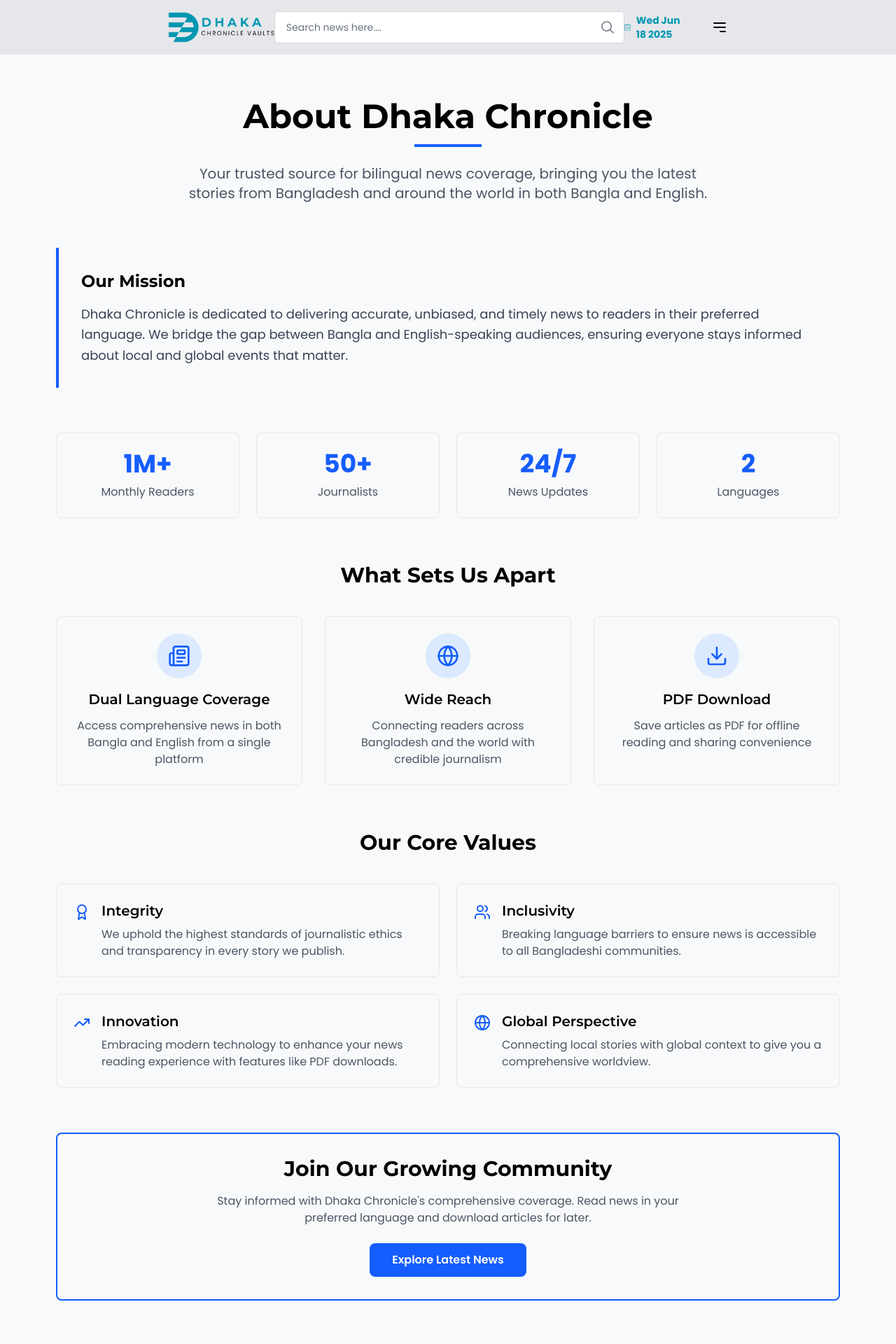
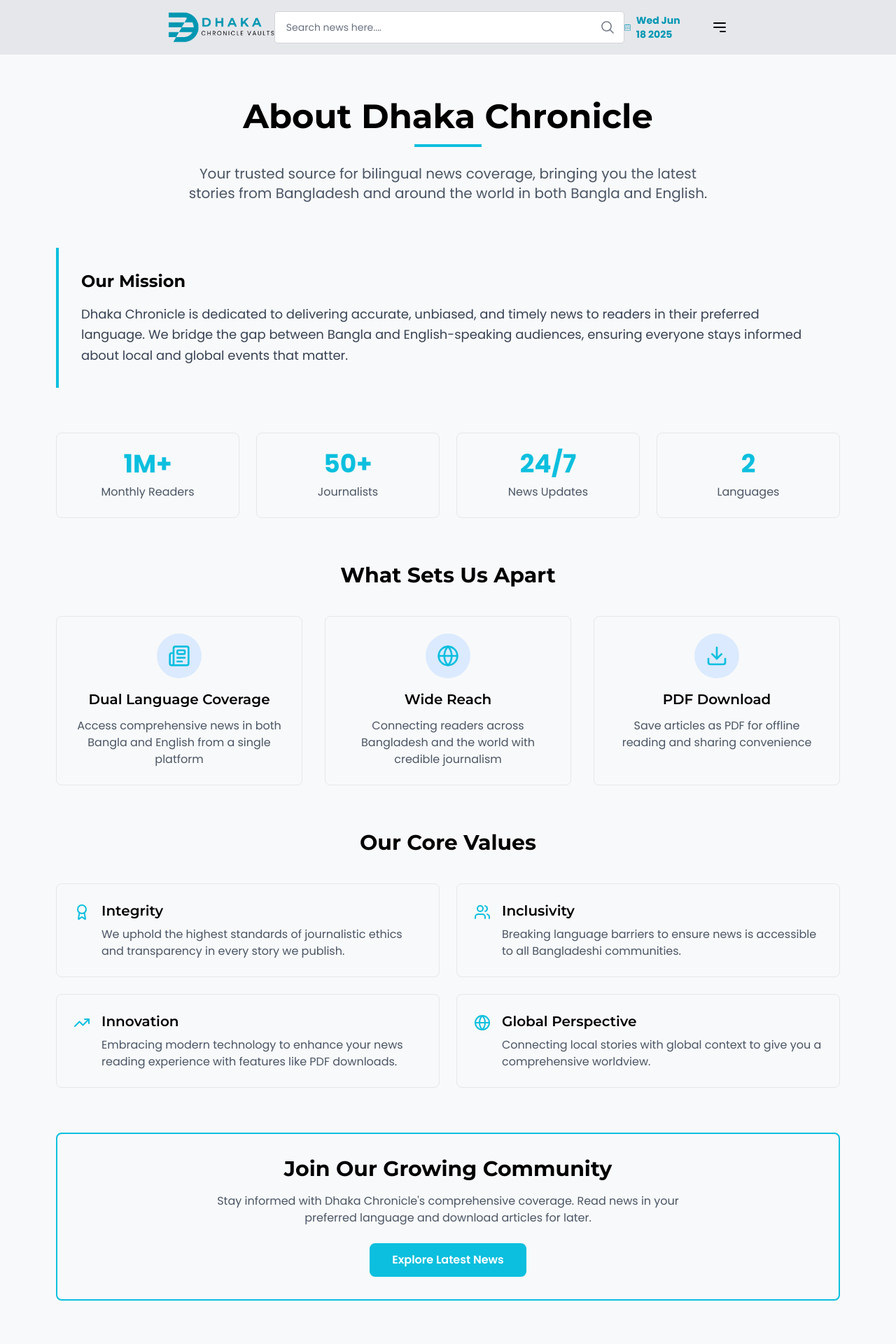
Before and after one commit to Nazmul246/Dhaka-Chronicle-minimal, a React (Vite) app in the folder bangla-news-frontend/: page /about in a window 1280 px wide. Shown: the top 1920 px of the page at 70% size. Built offline with nearby package versions, Linux system fonts and the light colour scheme; no server answers.

Commit message:
style: update About Us and Navbar components for improved styling and interactivity

```diff
--- a/bangla-news-frontend/src/components/AboutUs.jsx
+++ b/bangla-news-frontend/src/components/AboutUs.jsx
@@ -130,7 +130,7 @@
         <h1 className="text-4xl md:text-5xl font-bold mb-4">
           {siteTexts?.aboutPageTitle || "About Dhaka Chronicle"}
         </h1>
-        <div className="w-24 h-1 bg-blue-600 mx-auto mb-6"></div>
+        <div className="w-24 h-1 text-[#0cbfde] mx-auto mb-6 bg-[#0cbfde]"></div>
         <p className="text-lg md:text-xl text-gray-600 max-w-3xl mx-auto">
           {siteTexts?.aboutPageSubtitle ||
             "Your trusted source for bilingual news coverage, bringing you the latest stories from Bangladesh and around the world in both Bangla and English."}
@@ -138,7 +138,7 @@
       </div>
 
       {/* Mission Statement */}
-      <div className="mb-16 p-8 border-l-4 border-blue-600">
+      <div className="mb-16 p-8 border-l-4 border-[#0cbfde]">
         <h2 className="text-2xl font-bold mb-4">
           {siteTexts?.aboutMissionTitle || "Our Mission"}
         </h2>
@@ -155,7 +155,7 @@
             key={index}
             className="text-center p-6 border border-gray-200 rounded-lg hover:shadow-lg transition-shadow"
           >
-            <div className="text-3xl md:text-4xl font-bold text-blue-600 mb-2">
+            <div className="text-3xl md:text-4xl font-bold text-[#0cbfde] mb-2">
               {stat.number}
             </div>
             <div className="text-gray-600">{stat.label}</div>
@@ -174,7 +174,7 @@
               key={index}
               className="text-center p-6 rounded-lg border border-gray-200 hover:shadow-lg transition-shadow"
             >
-              <div className="inline-flex items-center justify-center w-16 h-16 bg-blue-100 text-blue-600 rounded-full mb-4">
+              <div className="inline-flex items-center justify-center w-16 h-16 bg-blue-100 text-[#0cbfde] rounded-full mb-4">
                 {getIcon(feature.icon, "w-8 h-8")}
               </div>
               <h3 className="text-xl font-semibold mb-3">{feature.title}</h3>
@@ -193,7 +193,7 @@
           {coreValues.map((value, index) => (
             <div key={index} className="p-6 border border-gray-200 rounded-lg">
               <div className="flex items-start gap-4">
-                <div className="text-blue-600 flex-shrink-0 mt-1">
+                <div className="text-[#0cbfde] flex-shrink-0 mt-1">
                   {getIcon(value.icon, "w-6 h-6")}
                 </div>
                 <div>
@@ -207,7 +207,7 @@
       </div>
 
       {/* CTA Section */}
-      <div className="text-center p-8 border-2 border-blue-600 rounded-lg">
+      <div className="text-center p-8 border-2 border-[#0cbfde] rounded-lg">
         <h2 className="text-2xl md:text-3xl font-bold mb-4">
           {siteTexts?.aboutCtaTitle || "Join Our Growing Community"}
         </h2>
@@ -215,7 +215,7 @@
           {siteTexts?.aboutCtaDesc ||
             "Stay informed with Dhaka Chronicle's comprehensive coverage. Read news in your preferred language and download articles for later."}
         </p>
-        <button className="px-8 py-3 bg-blue-600 text-white rounded-lg hover:bg-blue-700 transition-colors font-semibold">
+        <button className="cursor-pointer px-8 py-3 bg-[#0cbfde] text-white rounded-lg hover:bg-[#0999b2] transition-colors font-semibold">
           {siteTexts?.aboutCtaButton || "Explore Latest News"}
         </button>
       </div>
--- a/bangla-news-frontend/src/components/Navbar.jsx
+++ b/bangla-news-frontend/src/components/Navbar.jsx
@@ -75,7 +75,7 @@
 
             <button
               onClick={toggleMenu}
-              className="text-2xl focus:outline-none"
+              className="cursor-pointer text-2xl focus:outline-none"
               aria-label="Toggle Menu"
             >
               {isOpen ? <HiX /> : <HiOutlineMenuAlt3 />}
```
